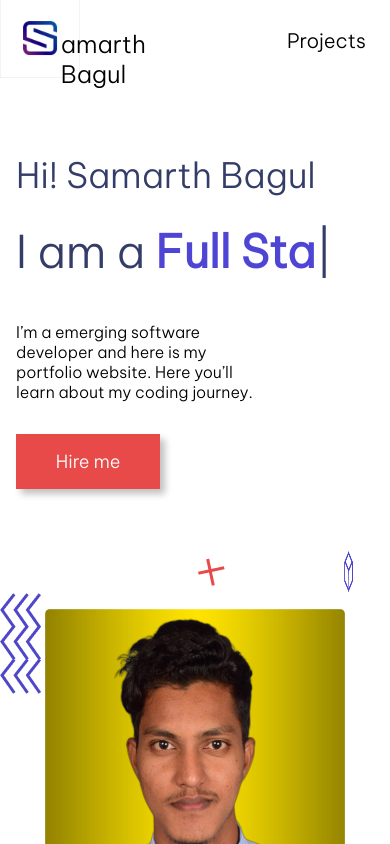
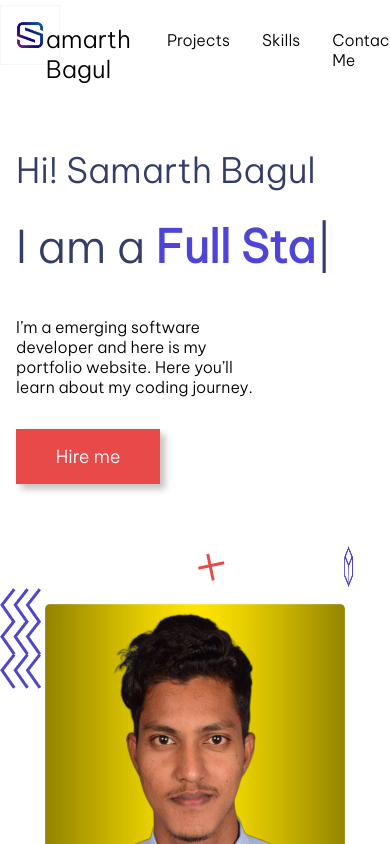
Before and after one commit to Samarth320/My_Portfolio, a plain HTML site: page index.html in a window 390 px wide. Drawn offline with nearby package versions, Linux system fonts and the light colour scheme.

Commit message:
second commit

```diff
--- a/index.html
+++ b/index.html
@@ -64,7 +64,7 @@
                         <img src="./images/userAsset/plus.png" alt="" />
                       </div>
                       <div class="user-image">
-                        <img src="./images/userAsset/profile-pic.png" width="300px" height="320px" alt="" />
+                        <img id="myImage" src="./images/userAsset/profile-pic.png" width="300px" height="320px" alt="" />
                       </div>
                 </div>
 
--- a/styles.css
+++ b/styles.css
@@ -23,6 +23,7 @@
 }
 
 .navbar{
+    width: 100%;
     display: flex;
     justify-content:space-between;
     align-items:center;
@@ -718,10 +719,15 @@ footer{
 
 @media(max-width : 800px)
 {
-  /* .navbar{
-    display: flex;
-    flex-direction: column;
-  } */
+  .navbar{
+    width: 50%;
+  }
+  .nav-items{
+    margin-left: 25px;
+  }
+  .nav-items div{
+    font-size: medium;
+  }
   .container{
     width: 100%;
   }
@@ -744,10 +750,12 @@ footer{
     width: 40px;
   }
   .logo-text{
-    padding-top: 13px;
+    padding-left: 5px;
+    padding-top: 8px;
     font-size:x-large;
   }
   .logo{
+    width: 60px;
     margin-top: -30px;
   }
   .nav-items{
@@ -792,4 +800,7 @@ footer{
   #skills{
     margin-top: -10px;
   }
+  #projects{
+    margin-top: -90px;
+  }
 }
```
